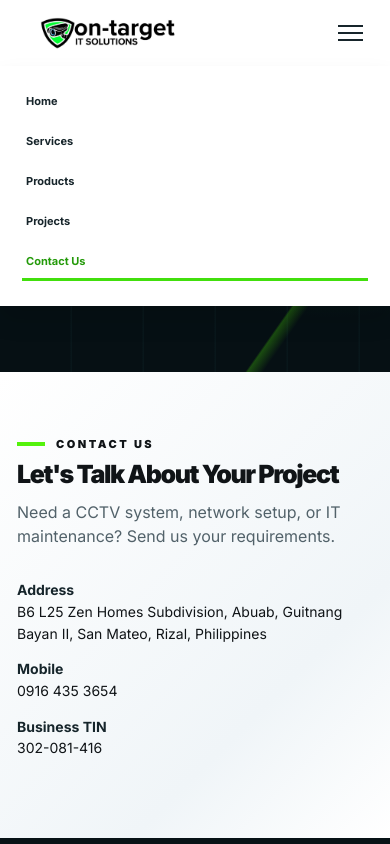
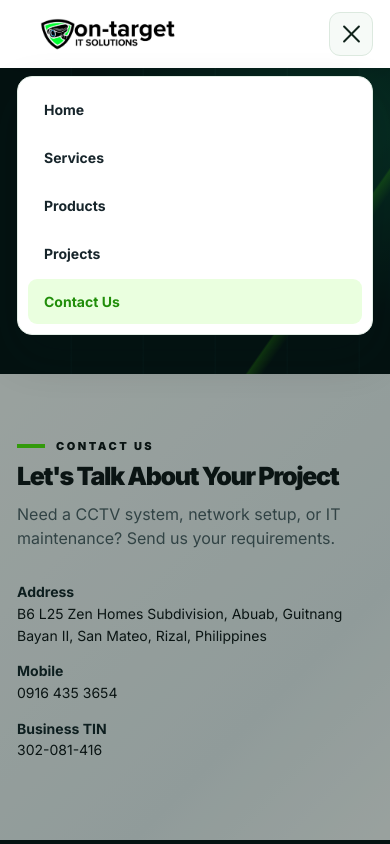
Before and after one commit to allncrz/ontarget-website, a plain HTML site: page contact/index.html in a window 390 px wide. Both pictures are taken after a click on the button "Toggle navigation". Shown: the top 844 px of the page. Drawn offline with Linux system fonts and the light colour scheme.

Commit message:
Website updates

```diff
--- a/css/styles.css
+++ b/css/styles.css
@@ -211,3 +211,21 @@ body.intro-ready .hero-copy.reveal {opacity:1!important;transform:none!important
 /* Quote CTA: no logo; content and button share the available width */
 .cta .cta-layout{grid-template-columns:minmax(0,1fr) auto;gap:36px;align-items:center}
 @media(max-width:700px){.cta .cta-layout{grid-template-columns:1fr;gap:22px}.cta .cta-layout>.btn{justify-self:start}}
+
+/* Compact floating mobile navigation */
+@media(max-width:700px){
+.site-header{z-index:200!important}.site-header .nav-wrap{height:68px}.site-header .brand{width:185px;max-width:calc(100% - 65px)}
+.site-header .menu-toggle{display:flex;align-items:center;justify-content:center;width:44px;height:44px;padding:10px;border:1px solid #dce9df;border-radius:11px;background:#f6faf7;z-index:202}
+.site-header .menu-toggle span{width:23px;height:2px;flex:none;background:#10231b!important;border-radius:2px;transition:transform .25s,opacity .2s}
+.site-header .menu-toggle[aria-expanded=true] span:first-child{transform:translateY(7px) rotate(45deg)}
+.site-header .menu-toggle[aria-expanded=true] span:nth-child(2){opacity:0}
+.site-header .menu-toggle[aria-expanded=true] span:last-child{transform:translateY(-7px) rotate(-45deg)}
+.site-header .nav-links{display:flex!important;position:absolute;top:calc(100% + 8px);left:17px;right:17px;width:auto;z-index:201;padding:10px;gap:3px;align-items:stretch;flex-direction:column;background:white!important;border:1px solid #e2ede5;border-radius:15px;box-shadow:0 20px 45px #001b1733!important;opacity:0;visibility:hidden;pointer-events:none;transform:translateY(-10px);transition:opacity .22s,transform .22s,visibility .22s}
+.site-header .nav-links.open{opacity:1;visibility:visible;pointer-events:auto;transform:translateY(0)}
+.site-header .nav-links>a:not(.btn){display:flex;align-items:center;min-height:45px;padding:12px 16px!important;border-radius:9px;box-shadow:none!important;font-size:14px}
+.site-header .nav-links>a.active{background:#eaffdf;color:#218e0a!important}.site-header .nav-links>a:not(.btn):hover{background:#f0f9ec}
+.mobile-nav-backdrop{position:fixed;inset:68px 0 0;z-index:190;background:#00150d66;opacity:0;visibility:hidden;pointer-events:none;transition:opacity .22s,visibility .22s}
+.mobile-nav-backdrop.is-open{opacity:1;visibility:visible;pointer-events:auto}
+}
+@media(min-width:701px){.mobile-nav-backdrop{display:none}}
+@media(prefers-reduced-motion:reduce){.site-header .nav-links,.site-header .menu-toggle span,.mobile-nav-backdrop{transition:none!important}}
--- a/js/script.js
+++ b/js/script.js
@@ -10,7 +10,15 @@ function startPageIntro(){
 if(document.readyState==='complete')window.setTimeout(startPageIntro,700);
 else window.addEventListener('load',()=>window.setTimeout(startPageIntro,700),{once:true});
 window.setTimeout(startPageIntro,4500);
-const toggle=document.querySelector('.menu-toggle'),nav=document.querySelector('.nav-links');toggle.addEventListener('click',()=>{const open=nav.classList.toggle('open');toggle.setAttribute('aria-expanded',String(open))});nav.querySelectorAll('a').forEach(a=>a.addEventListener('click',()=>{nav.classList.remove('open');toggle.setAttribute('aria-expanded','false')}));
+const toggle=document.querySelector('.menu-toggle'),nav=document.querySelector('.nav-links');
+if(toggle&&nav){
+ const backdrop=document.createElement('div');backdrop.className='mobile-nav-backdrop';backdrop.setAttribute('aria-hidden','true');document.body.appendChild(backdrop);
+ const closeMenu=()=>{nav.classList.remove('open');backdrop.classList.remove('is-open');toggle.setAttribute('aria-expanded','false');toggle.setAttribute('aria-label','Open navigation')};
+ nav.id='mobile-main-navigation';toggle.setAttribute('aria-controls',nav.id);
+ toggle.addEventListener('click',()=>{if(nav.classList.contains('open'))closeMenu();else{nav.classList.add('open');backdrop.classList.add('is-open');toggle.setAttribute('aria-expanded','true');toggle.setAttribute('aria-label','Close navigation')}});
+ backdrop.addEventListener('click',closeMenu);nav.querySelectorAll('a').forEach(a=>a.addEventListener('click',closeMenu));
+ document.addEventListener('keydown',e=>{if(e.key==='Escape')closeMenu()});window.addEventListener('resize',()=>{if(window.innerWidth>700)closeMenu()});
+}
 const observer=new IntersectionObserver(entries=>entries.forEach(entry=>{if(entry.isIntersecting){entry.target.classList.add('visible');observer.unobserve(entry.target)}}),{threshold:.1});document.querySelectorAll('.reveal').forEach((el,i)=>{if(el.classList.contains('service-card'))el.style.transitionDelay=`${(i%6)*65}ms`;observer.observe(el)});
 
 const modal=document.querySelector('#lightbox');document.querySelectorAll('.project-card').forEach(card=>card.addEventListener('click',()=>{modal.querySelector('img').src=card.dataset.image;modal.querySelector('img').alt=card.dataset.title;modal.querySelector('p').textContent=card.dataset.title;modal.hidden=false;document.body.style.overflow='hidden'}));function closeModal(){modal.hidden=true;document.body.style.overflow=''}modal?.querySelector('.lightbox-close')?.addEventListener('click',closeModal);modal?.addEventListener('click',e=>{if(e.target===modal)closeModal()});document.addEventListener('keydown',e=>{if(e.key==='Escape'&&!modal.hidden)closeModal()});
```
